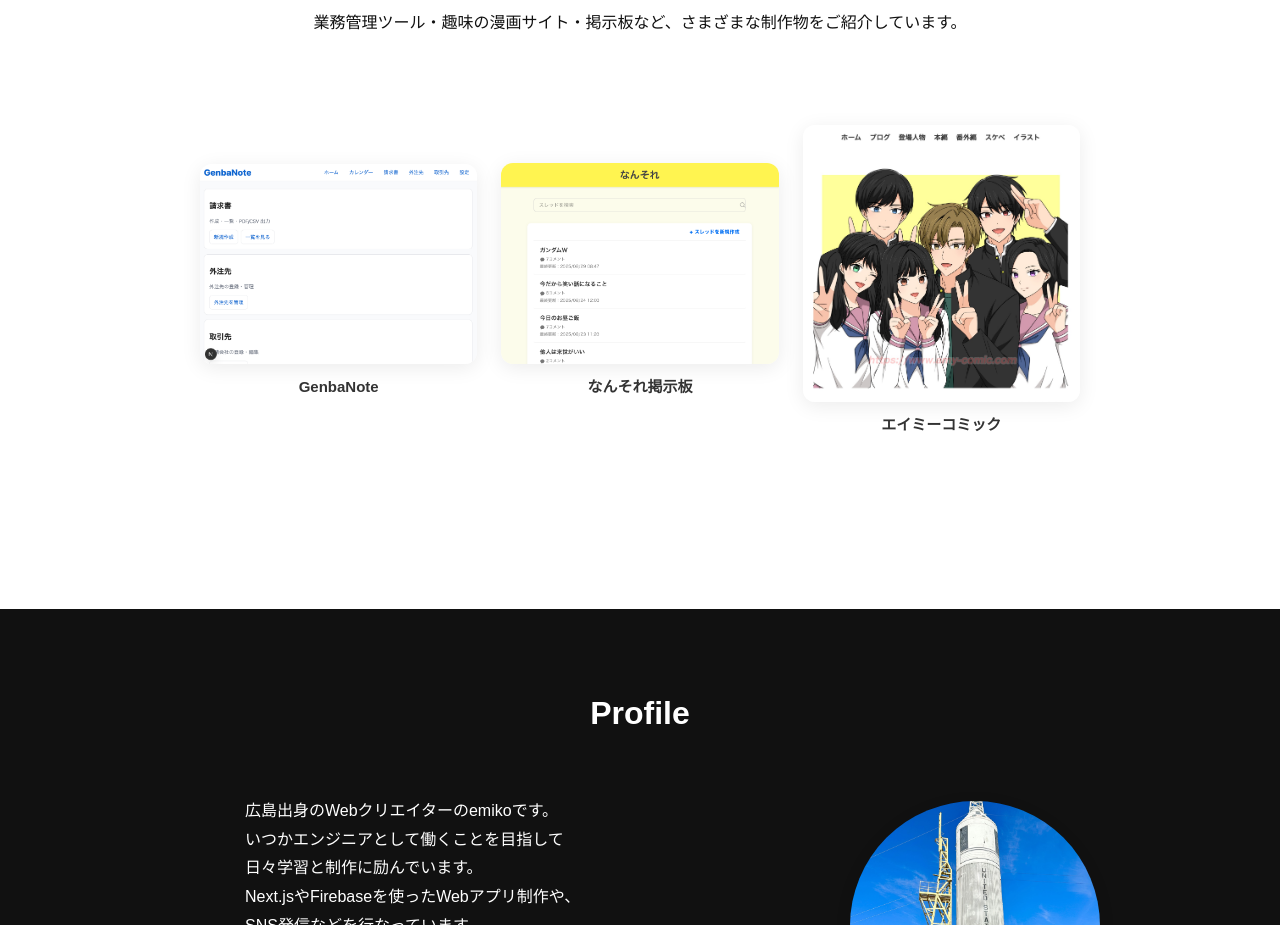
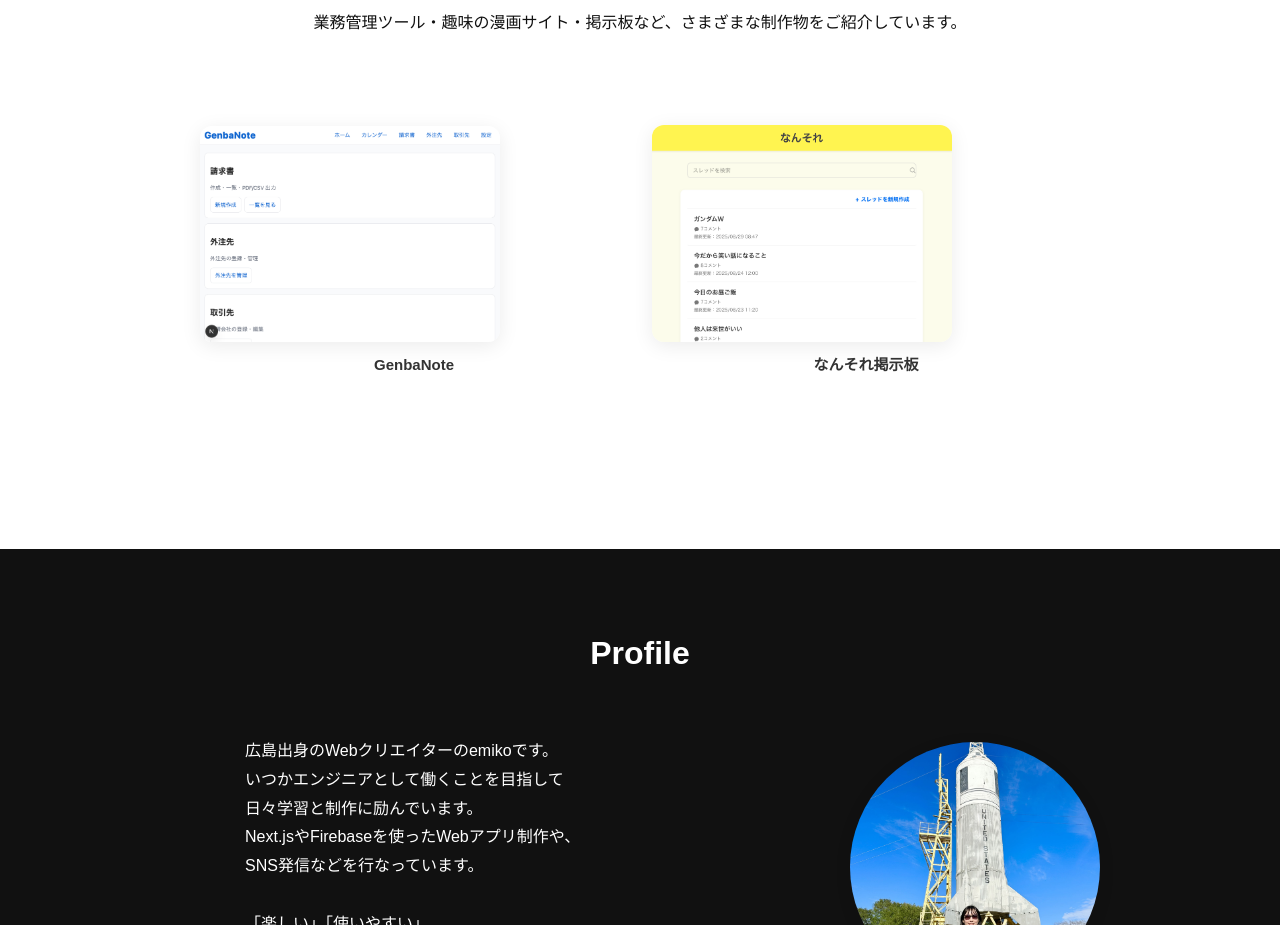
Before and after one commit to emikohonda/emiko, a Next.js app: page / in a window 1280 px wide. Shown: the part 1000-1925 px from the top of the page. Built offline with nearby package versions, Linux system fonts and the light colour scheme.

Commit message:
エイミーコミックをコメントアウト

```diff
--- a/components/worksData.ts
+++ b/components/worksData.ts
@@ -20,7 +20,7 @@ export const worksData: WorkItem[] = [
         description: `業務管理アプリ。
         スケジュール・取引先・外注先の管理が可能。`,
         url: 'https://genbanote.vercel.app/',
-        languages: ['Next.js', 'Firebase', 'TypeScript', 'CSS'],
+        languages: ['Next.js', 'TypeScript', 'CSS', 'Firebase'],
         gallery: [
             '/images/genbanote01.png',
             '/images/genbanote02.png',
@@ -35,7 +35,7 @@ export const worksData: WorkItem[] = [
         image: '/images/nansore01.png',
         description: '匿名で投稿できるスレッド式掲示板。',
         url: 'https://nansore.vercel.app/', // 仮
-        languages: ['Next.js', 'Firebase', 'TypeScript', 'CSS'],
+        languages: ['Next.js', 'TypeScript', 'CSS', 'Firebase'],
     },
     // {
     //     id: 'aikanojo-shop',
@@ -47,14 +47,14 @@ export const worksData: WorkItem[] = [
     //     url: '',
     //     languages: ['Next.js', 'TypeScript', 'CSS'],
     // },
-    {
-        id: 'amy-comic',
-        title: 'エイミーコミック',
-        category: 'AmyComic',
-        thumb: '/images/amy-comic.jpeg',
-        image: '/images/amy-comic01.jpeg',
-        description: '一次創作メインの漫画サイト。',
-        url: 'https://www.amy-comic.com/',
-        languages: ['Next.js', 'Cloundinary', 'TypeScript', 'CSS'],
-    },
+    // {
+    //     id: 'amy-comic',
+    //     title: 'エイミーコミック',
+    //     category: 'AmyComic',
+    //     thumb: '/images/amy-comic.jpeg',
+    //     image: '/images/amy-comic01.jpeg',
+    //     description: '一次創作メインの漫画サイト。',
+    //     url: 'https://www.amy-comic.com/',
+    //     languages: ['Next.js', 'Cloundinary', 'TypeScript', 'CSS'],
+    // },
 ];
```
